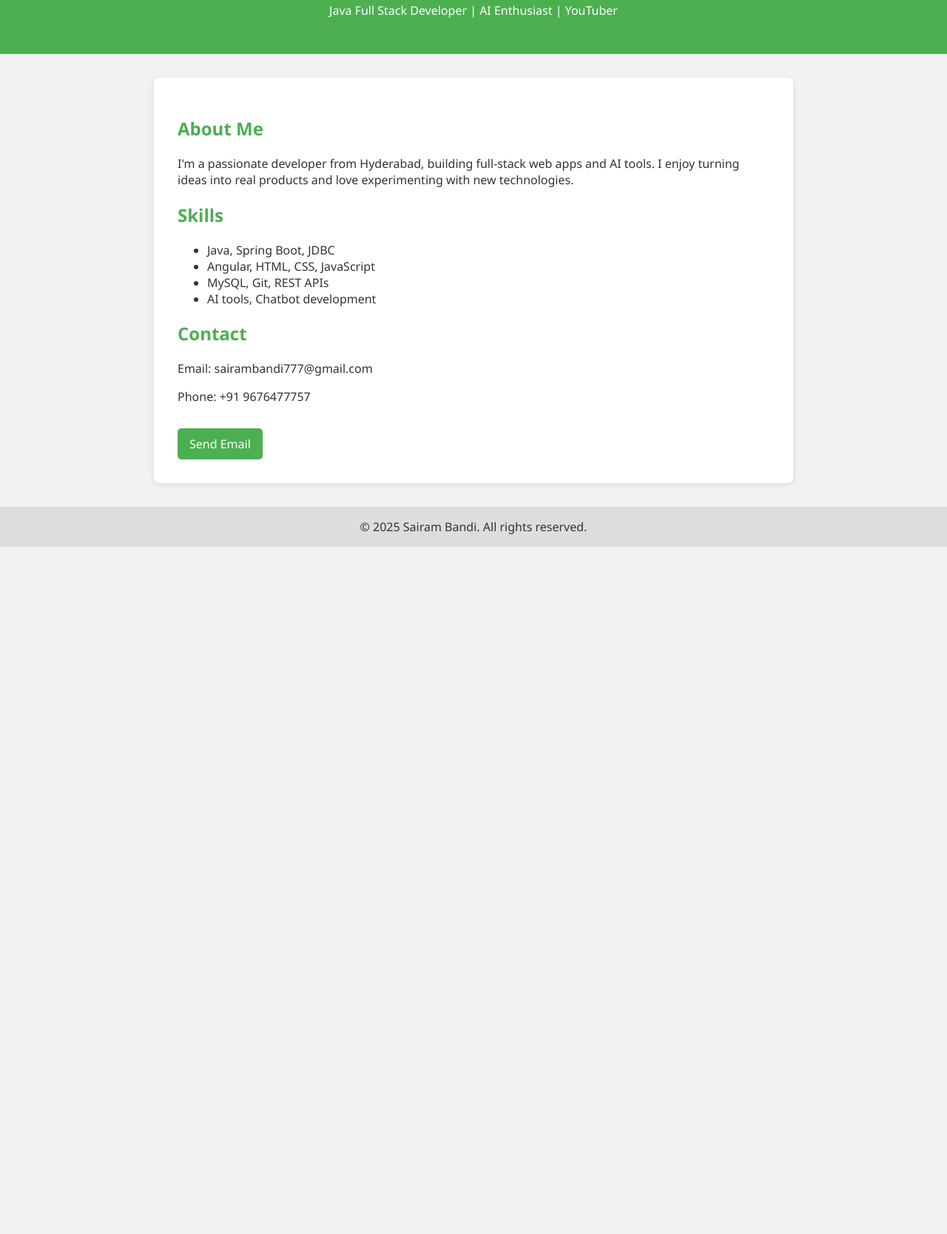
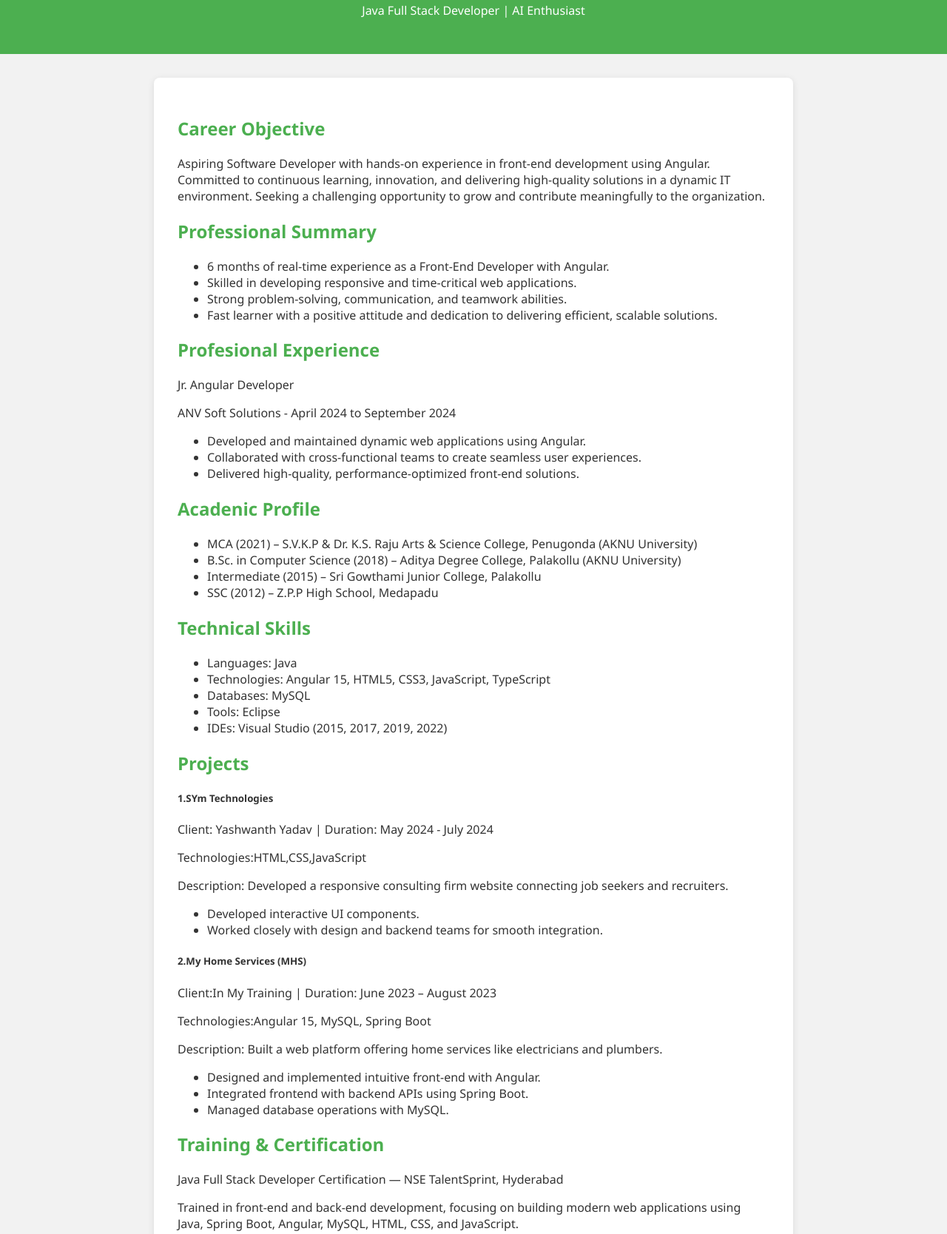
Before and after one commit to Sairam7-coder/sairam-website, a plain HTML site: page index.html in a window 1280 px wide. Shown: the part 115-1783 px from the top of the page at 74% size. Before the commit the page ends 854 px from the top, so only its background shows below. Drawn offline with Linux system fonts and the light colour scheme.

Commit message:
Update index.html

```diff
--- a/index.html
+++ b/index.html
@@ -50,23 +50,72 @@
 <body>
   <header>
     <h1>Hi, I'm Sairam Bandi</h1>
-    <p>Java Full Stack Developer | AI Enthusiast | YouTuber</p>
+    <p>Java Full Stack Developer | AI Enthusiast</p>
   </header>
 
   <section>
-    <h2>About Me</h2>
+    <h2>Career Objective</h2>
     <p>
-      I'm a passionate developer from Hyderabad, building full-stack web apps and AI tools.
-      I enjoy turning ideas into real products and love experimenting with new technologies.
+    Aspiring Software Developer with hands-on experience in front-end development using Angular. Committed to continuous learning, innovation, and delivering high-quality solutions in a dynamic IT environment. Seeking a challenging opportunity to grow and contribute meaningfully to the organization.
     </p>
 
-    <h2>Skills</h2>
+    <h2>Professional Summary</h2>
     <ul>
-      <li>Java, Spring Boot, JDBC</li>
-      <li>Angular, HTML, CSS, JavaScript</li>
-      <li>MySQL, Git, REST APIs</li>
-      <li>AI tools, Chatbot development</li>
+      <li>6 months of real-time experience as a Front-End Developer with Angular.</li>
+      <li>Skilled in developing responsive and time-critical web applications.</li>
+      <li>Strong problem-solving, communication, and teamwork abilities.</li>
+      <li>Fast learner with a positive attitude and dedication to delivering efficient, scalable solutions.</li>
     </ul>
+
+    <h2>Profesional Experience</h2>
+    <p>Jr. Angular Developer</p>
+    <p>ANV Soft Solutions - April 2024 to September 2024</p>
+    <ul>
+      <li>Developed and maintained dynamic web applications using Angular.</li>
+      <li>Collaborated with cross-functional teams to create seamless user experiences.</li>
+      <li>Delivered high-quality, performance-optimized front-end solutions.</li>
+    </ul>
+
+    <h2>Acadenic Profile</h2>
+    <ul>
+      <li>MCA (2021) – S.V.K.P & Dr. K.S. Raju Arts & Science College, Penugonda (AKNU University)</li>
+      <li>B.Sc. in Computer Science (2018) – Aditya Degree College, Palakollu (AKNU University)</li>
+      <li>Intermediate (2015) – Sri Gowthami Junior College, Palakollu</li>
+      <li>SSC (2012) – Z.P.P High School, Medapadu</li>
+    </ul>
+
+    <h2>Technical Skills</h2>
+    <ul>
+      <li>Languages: Java</li>
+      <li>Technologies: Angular 15, HTML5, CSS3, JavaScript, TypeScript</li>
+      <li>Databases: MySQL</li>
+      <li>Tools: Eclipse</li>
+      <li>IDEs: Visual Studio (2015, 2017, 2019, 2022)</li>
+    </ul>
+
+    <h2>Projects</h2>
+    <h5>1.SYm Technologies</h5>
+    <p>Client: Yashwanth Yadav | Duration: May 2024 - July 2024</p>
+    <p>Technologies:HTML,CSS,JavaScript</p>
+    <p>Description: Developed a responsive consulting firm website connecting job seekers and recruiters.</p>
+    <ul>
+      <li>Developed interactive UI components.</li>
+      <li>Worked closely with design and backend teams for smooth integration.</li>
+    </ul>
+
+    <h5>2.My Home Services (MHS)</h5>
+    <p>Client:In My Training | Duration: June 2023 – August 2023</p>
+    <p>Technologies:Angular 15, MySQL, Spring Boot</p>
+    <p>Description: Built a web platform offering home services like electricians and plumbers.</p>
+    <ul>
+      <li>Designed and implemented intuitive front-end with Angular.</li>
+      <li>Integrated frontend with backend APIs using Spring Boot.</li>
+      <li>Managed database operations with MySQL.</li>
+    </ul>
+
+    <h2>Training & Certification</h2>
+    <p>Java Full Stack Developer Certification — NSE TalentSprint, Hyderabad</p>
+    <p>Trained in front-end and back-end development, focusing on building modern web applications using Java, Spring Boot, Angular, MySQL, HTML, CSS, and JavaScript.</p>
 
     <h2>Contact</h2>
     <p>Email: sairambandi777@gmail.com</p>
```
